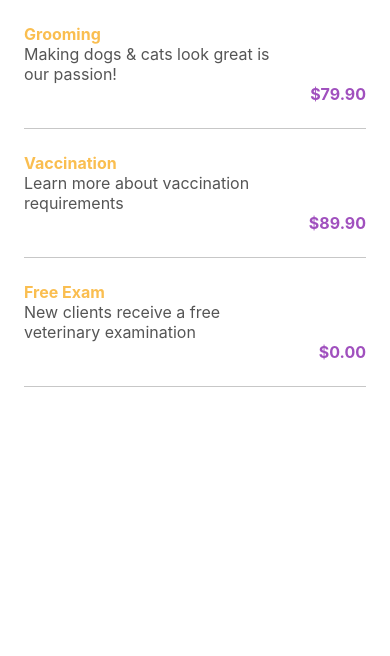
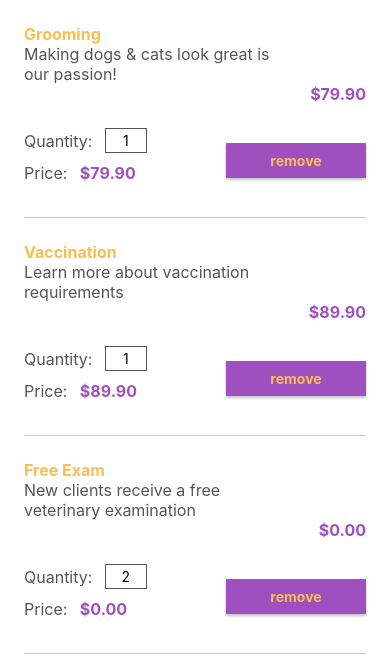
Before and after one commit to danielacb/alura, a React Native app in the folder react-native/gatito/: screen / in a window 390 px wide. Shown: the top 656 px of the page. Built offline with nearby package versions, Linux system fonts and the light colour scheme.

Commit message:
Create Cart screen

```diff
--- a/react-native/gatito/App.js
+++ b/react-native/gatito/App.js
@@ -2,13 +2,13 @@ import { SafeAreaView, StatusBar } from "react-native";
 import "intl";
 import "intl/locale-data/jsonp/en.js";
 
-import Services from "./src/screens/Services";
+import Cart from "./src/screens/Cart";
 import styles from "./src/styles/styles";
 
 export default function App() {
   return (
     <SafeAreaView style={styles.container}>
-      <Services />
+      <Cart />
       <StatusBar style="auto" />
     </SafeAreaView>
   );
--- /dev/null
+++ b/react-native/gatito/src/screens/Cart/CartItem/index.js
@@ -0,0 +1,62 @@
+import React, { useEffect, useState } from "react";
+import { Text, View } from "react-native";
+import Input from "../../../components/Input";
+import Button from "../../../components/Button";
+
+import styles from "./styles";
+
+export default function Item({ name, price, description, initialQuantity }) {
+  const [quantity, setQuantity] = useState(initialQuantity);
+  const [total, setTotal] = useState(price * initialQuantity);
+
+  useEffect(() => {
+    setTotal(quantity * price);
+  }, [quantity, price]);
+
+  const handleChange = (value) => {
+    if (!value.match(/^[0-9]*$/)) return;
+
+    const removeZeros = value.replace(/^(0)(.+)/, "$2");
+
+    setQuantity(removeZeros);
+  };
+
+  return (
+    <>
+      <View style={styles.information}>
+        <Text style={styles.name}>{name}</Text>
+        <Text style={styles.description}>{description}</Text>
+        <Text style={styles.price}>
+          {Intl.NumberFormat("en-US", {
+            style: "currency",
+            currency: "USD",
+          }).format(price)}
+        </Text>
+      </View>
+
+      <View style={styles.cart}>
+        <View>
+          <View style={styles.value}>
+            <Text style={styles.description}>Quantity: </Text>
+            <Input
+              value={String(quantity)}
+              onChangeText={(value) => handleChange(value)}
+            />
+          </View>
+          <View style={styles.value}>
+            <Text style={styles.description}>Price: </Text>
+            <Text style={styles.price}>
+              {Intl.NumberFormat("en-US", {
+                style: "currency",
+                currency: "USD",
+              }).format(total)}
+            </Text>
+          </View>
+        </View>
+        <Button title="remove" />
+      </View>
+
+      <View style={styles.divisor} />
+    </>
+  );
+}
--- /dev/null
+++ b/react-native/gatito/src/screens/Cart/CartItem/styles.js
@@ -0,0 +1,49 @@
+import { StyleSheet } from "react-native";
+import { colors } from "../../../styles/styles";
+
+export default StyleSheet.create({
+  information: {
+    padding: 24,
+  },
+  name: {
+    color: colors.orange,
+    fontWeight: "bold",
+    fontSize: 16,
+  },
+  calc: {
+    color: colors.dark,
+    fontSize: 14,
+    marginVertical: 8,
+  },
+  price: {
+    color: colors.purple,
+    fontSize: 16,
+    fontWeight: "bold",
+    textAlign: "right",
+  },
+  divisor: {
+    marginHorizontal: 24,
+    borderBottomWidth: 1,
+    borderBottomColor: colors.gray,
+  },
+  cart: {
+    paddingHorizontal: 24,
+    paddingBottom: 24,
+    flexDirection: "row",
+    justifyContent: "space-between",
+    alignItems: "center",
+    flexWrap: "wrap",
+  },
+  value: {
+    flexDirection: "row",
+    alignItems: "center",
+    marginBottom: 10,
+    flexWrap: "wrap",
+  },
+  description: {
+    color: colors.dark,
+    fontSize: 16,
+    marginRight: 8,
+    maxWidth: "80%",
+  },
+});
--- /dev/null
+++ b/react-native/gatito/src/screens/Cart/index.js
@@ -0,0 +1,48 @@
+import React from "react";
+import { View, FlatList, KeyboardAvoidingView, Platform } from "react-native";
+import styles from "../../styles/styles";
+import Item from "./CartItem";
+
+const services = [
+  {
+    id: 1,
+    name: "Grooming",
+    price: 79.9,
+    description: "Making dogs & cats look great is our passion!",
+    quantity: 1,
+  },
+  {
+    id: 2,
+    name: "Vaccination",
+    price: 89.9,
+    description: "Learn more about vaccination requirements",
+    quantity: 1,
+  },
+  {
+    id: 3,
+    name: "Free Exam",
+    price: 0.0,
+    description: "New clients receive a free veterinary examination",
+    quantity: 2,
+  },
+];
+
+export default function Cart() {
+  return (
+    <View>
+      <KeyboardAvoidingView
+        behavior={Platform.OS === "ios" ? "padding" : "height"}
+        style={styles.container}
+      >
+        <FlatList
+          data={services}
+          renderItem={({ item }) => (
+            <Item {...item} initialQuantity={item.quantity} />
+          )}
+          keyExtractor={(item) => item.id}
+          removeClippedSubviews={false}
+        />
+      </KeyboardAvoidingView>
+    </View>
+  );
+}
```
